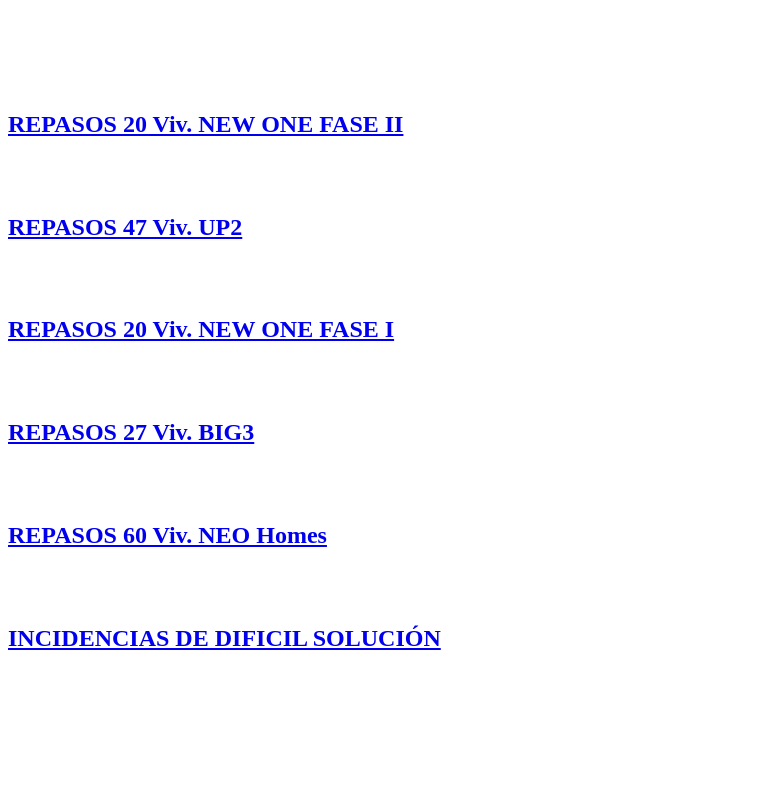
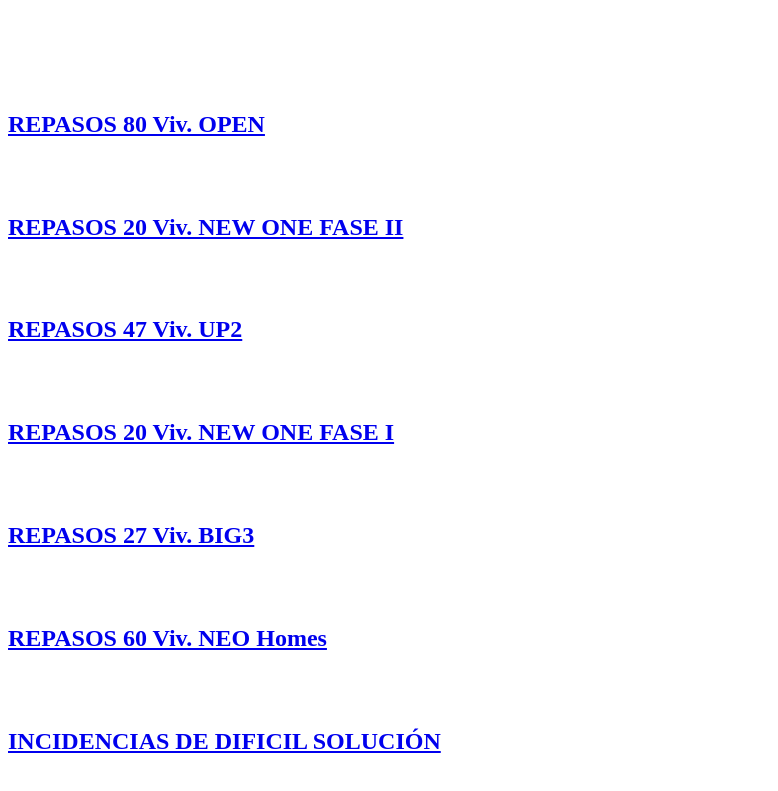
Before and after one commit to BOLDO-JESTHISA/js-2nnsfp, a website: page index.html in a window 1280 px wide. Shown: the part 61-852 px from the top of the page, without its empty margins (0-778 px from the left). Before the commit the page ends 800 px from the top, so only its background shows below. Drawn offline with Linux system fonts and the light colour scheme.

Commit message:
1 file modified

```diff
--- a/index.html
+++ b/index.html
@@ -7,6 +7,8 @@
     <body>
     <h1>ESTADO INCIDENCIAS POSTVENTA JESTHISA</h1>
     <br></br>
+    <br></br>
+    <a href="https://js-xnpqyw.stackblitz.io"><h2>REPASOS 80 Viv. OPEN</h2> </a>
     <br></br>
     <a href="https://js-2nnsfp.stackblitz.io"><h2>REPASOS 20 Viv. NEW ONE FASE II</h2> </a>
     <br></br>
```
